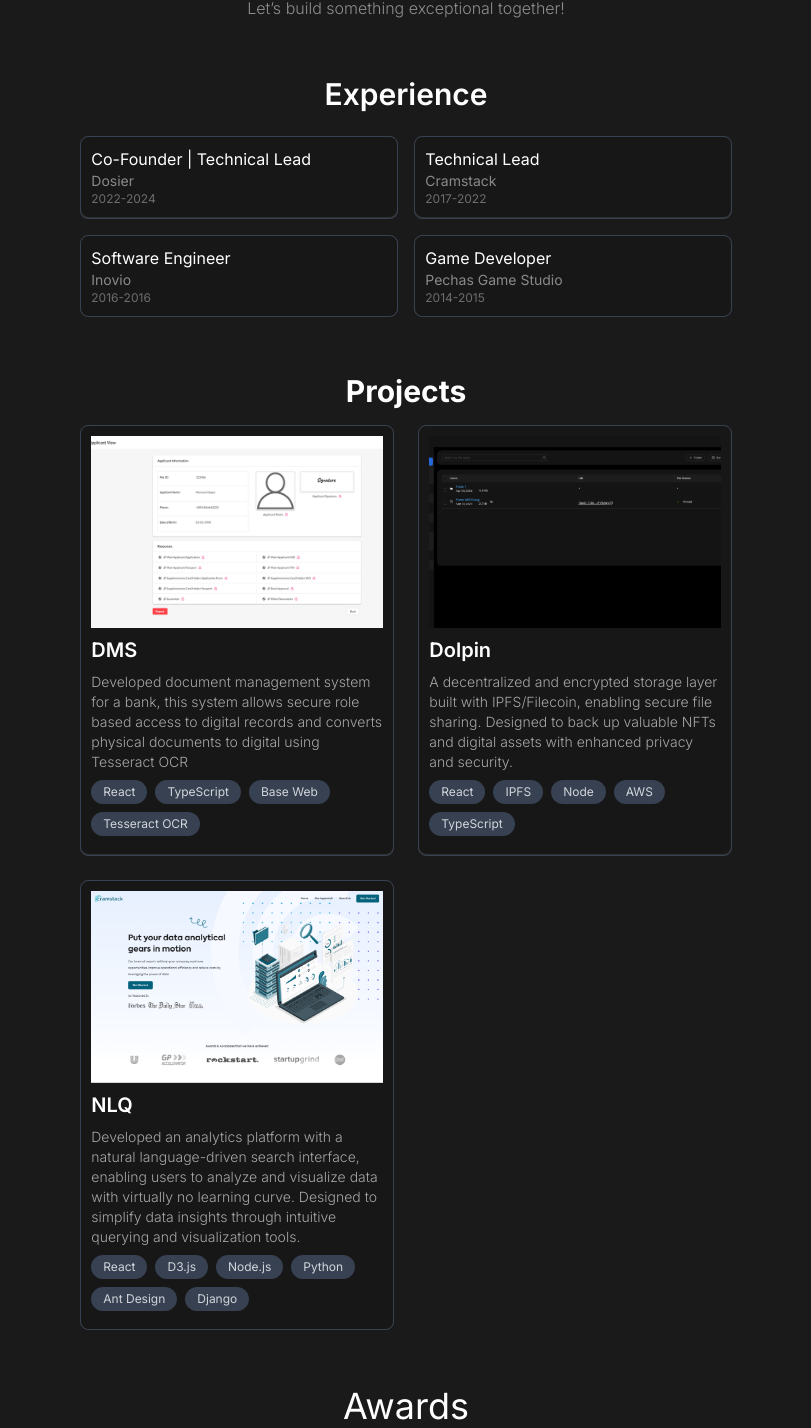
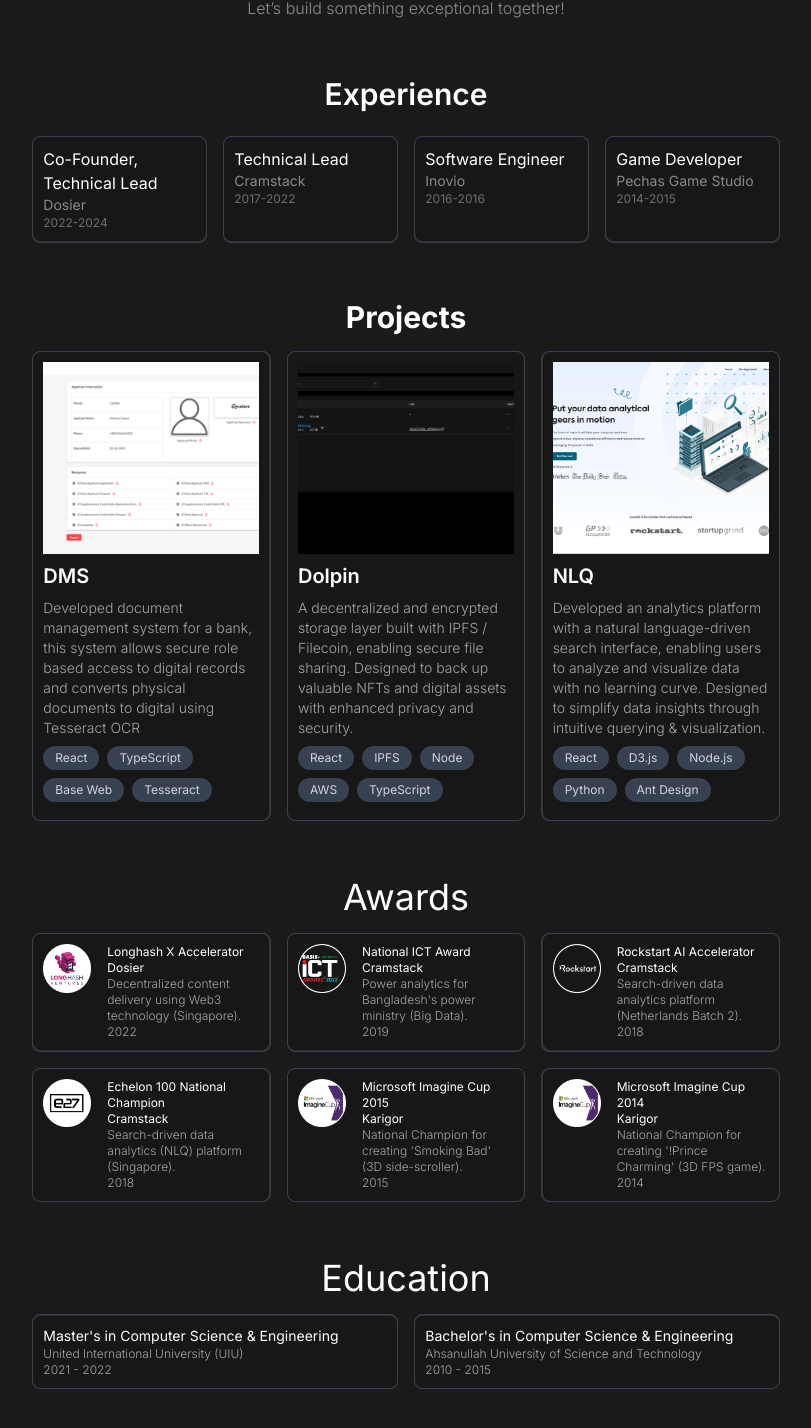
Before and after one commit to mones-cse/mones-cse.github.io, a Next.js app: page / in a window 1280 px wide. Shown: the part 990-2418 px from the top of the page, without its empty margins (234-1045 px from the left). Built offline with nearby package versions, Linux system fonts and the light colour scheme.

Commit message:
feat: enhance layout of About, Awards, Experience, Projects, and Education components for improved responsiveness and spacing

```diff
--- a/components/About.tsx
+++ b/components/About.tsx
@@ -3,7 +3,7 @@
 const About = () => {
   return (
     <AnimateOnScroll id="about">
-      <div className="text-white/50 font-light flex flex-col max-w-2xl mx-auto justify-center text-center gap-4 mb-10 pt-4 px-2.5">
+      <div className=" max-w-2xl lg:max-w-3xl text-white/50 font-light flex flex-col  mx-auto justify-center text-center gap-4 mb-10 pt-4 px-2.5">
         <p className="text-3xl font-semibold text-white">About</p>
         <p>
           I am focused on JS, TS, React, Next.js, Node.js, and Python, working
--- a/components/Awards.tsx
+++ b/components/Awards.tsx
@@ -42,7 +42,7 @@
 // Cards Grid Component
 const CardsGrid: React.FC<{ awards: CardProps[] }> = ({ awards }) => {
   return (
-    <div className="grid grid-cols-1 md:grid-cols-2 xl:grid-cols-2 gap-4 w-full">
+    <div className="grid grid-cols-1 md:grid-cols-2 lg:grid-cols-3 gap-4 w-full">
       {awards.map((award, index) => (
         <AwardCard key={index} {...award} />
       ))}
@@ -56,7 +56,7 @@
 
   return (
     <AnimateOnScroll id="awards">
-      <section className="flex flex-col items-center max-w-2xl justify-center pt-4 px-2.5 mx-auto mb-10">
+      <section className="max-w-2xl lg:max-w-3xl flex flex-col items-center justify-center pt-4 px-2.5 mx-auto mb-10">
         <h1 className="text-4xl mb-4 text-primary_text">Awards</h1>
         <CardsGrid awards={awardData} />
       </section>
--- a/components/Experience.tsx
+++ b/components/Experience.tsx
@@ -6,9 +6,9 @@
   const experienceData = portfolioData.experience;
   return (
     <AnimateOnScroll id="experience">
-      <div className="max-w-2xl mx-auto text-center text-primary_text flex flex-col gap-2 mb-10  pt-4 px-2.5">
+      <div className="max-w-2xl lg:max-w-3xl mx-auto text-center text-primary_text flex flex-col gap-2 mb-10  pt-4 px-2.5">
         <p className="text-3xl font-semibold mb-4">Experience</p>
-        <div className="grid gird-cols-1 md:grid-cols-2 gap-4 mx-auto text-start w-full">
+        <div className="grid gird-cols-1 md:grid-cols-2  lg:grid-cols-4 gap-4 mx-auto text-start w-full">
           {experienceData.map((data, index) => (
             <GlowingCard key={index}>
               <div className="flex flex-col">
--- a/components/Navbar.tsx
+++ b/components/Navbar.tsx
@@ -45,7 +45,7 @@
 
   return (
     <nav className="px-2 bg-primary_bg/80 border-white border-opacity-10 border-b fixed w-screen z-10 text-white backdrop-blur-md">
-      <div className="max-w-7xl mx-auto relative">
+      <div className="max-w-5xl mx-auto relative">
         <motion.div
           className="absolute bg-white rounded-md h-[2px] bottom-0 hidden md:block"
           style={{
--- a/components/Projects.tsx
+++ b/components/Projects.tsx
@@ -19,7 +19,7 @@
 }) => (
   <div className="hover:scale-[101%] transition-all duration-300">
     <GlowingCard>
-      <div className="w-full h-48 relative overflow-hidden bg-white/10">
+      <div className="w-full h-48 relative overflow-hidden bg-white/10 ">
         <Image
           src={image}
           alt={`${title} demo`}
@@ -65,11 +65,11 @@
   const projects = portfolioData.projects;
   return (
     <AnimateOnScroll id="project">
-      <section className="pt-4 mb-10 px-2.5 max-w-2xl  mx-auto">
+      <section className="max-w-lg lg:max-w-3xl pt-4 mb-10 px-2.5  mx-auto">
         <h2 className="text-3xl font-bold mb-4 text-center text-primary_text">
           Projects
         </h2>
-        <div className="grid grid-cols-1 md:grid-cols-1 lg:grid-cols-2 gap-6">
+        <div className="grid grid-cols-1 md:grid-cols-1 lg:grid-cols-3 gap-4">
           {projects.map((project, index) => (
             <ProjectCard key={index} {...project} />
           ))}
--- a/components/education.tsx
+++ b/components/education.tsx
@@ -6,7 +6,7 @@
   const eductionData = portfolioData.education;
   return (
     <AnimateOnScroll id={"education"}>
-      <div className="flex flex-col items-center max-w-2xl mx-auto px-2.5  pt-4 pb-10">
+      <div className="max-w-2xl lg:max-w-3xl flex flex-col items-center  mx-auto px-2.5  pt-4 pb-10">
         <h1 className="text-4xl mb-4 text-primary_text">Education</h1>
         <div className="grid grid-cols-1 md:grid-cols-2 gap-4 w-full">
           {eductionData.map((item, index) => (
--- a/utils/portfolioData.json
+++ b/utils/portfolioData.json
@@ -59,35 +59,28 @@
     {
       "title": "DMS",
       "description": "Developed document management system for a bank, this system allows secure role based access to digital records and converts physical documents to digital using Tesseract OCR",
-      "technologies": ["React", "TypeScript", "Base Web", "Tesseract OCR"],
+      "technologies": ["React", "TypeScript", "Base Web", "Tesseract"],
       "link": "#",
       "image": "/dms-bg.png"
     },
     {
       "title": "Dolpin",
-      "description": "A decentralized and encrypted storage layer built with IPFS/Filecoin, enabling secure file sharing. Designed to back up valuable NFTs and digital assets with enhanced privacy and security.",
+      "description": "A decentralized and encrypted storage layer built with IPFS / Filecoin, enabling secure file sharing. Designed to back up valuable NFTs and digital assets with enhanced privacy and security.",
       "technologies": ["React", "IPFS", "Node", "AWS", "TypeScript"],
       "link": "https://example.com/project2",
       "image": "/dolpin-bg.png"
     },
     {
       "title": "NLQ",
-      "description": "Developed an analytics platform with a natural language-driven search interface, enabling users to analyze and visualize data with virtually no learning curve. Designed to simplify data insights through intuitive querying and visualization tools.",
-      "technologies": [
-        "React",
-        "D3.js",
-        "Node.js",
-        "Python",
-        "Ant Design",
-        "Django"
-      ],
+      "description": "Developed an analytics platform with a natural language-driven search interface, enabling users to analyze and visualize data with no learning curve. Designed to simplify data insights through intuitive querying & visualization.",
+      "technologies": ["React", "D3.js", "Node.js", "Python", "Ant Design"],
       "link": "https://example.com/project3",
       "image": "/cramstack-bg.png"
     }
   ],
   "experience": [
     {
-      "title": "Co-Founder | Technical Lead",
+      "title": "Co-Founder, Technical Lead",
       "company": "Dosier",
       "date": "2022-2024"
     },
```
